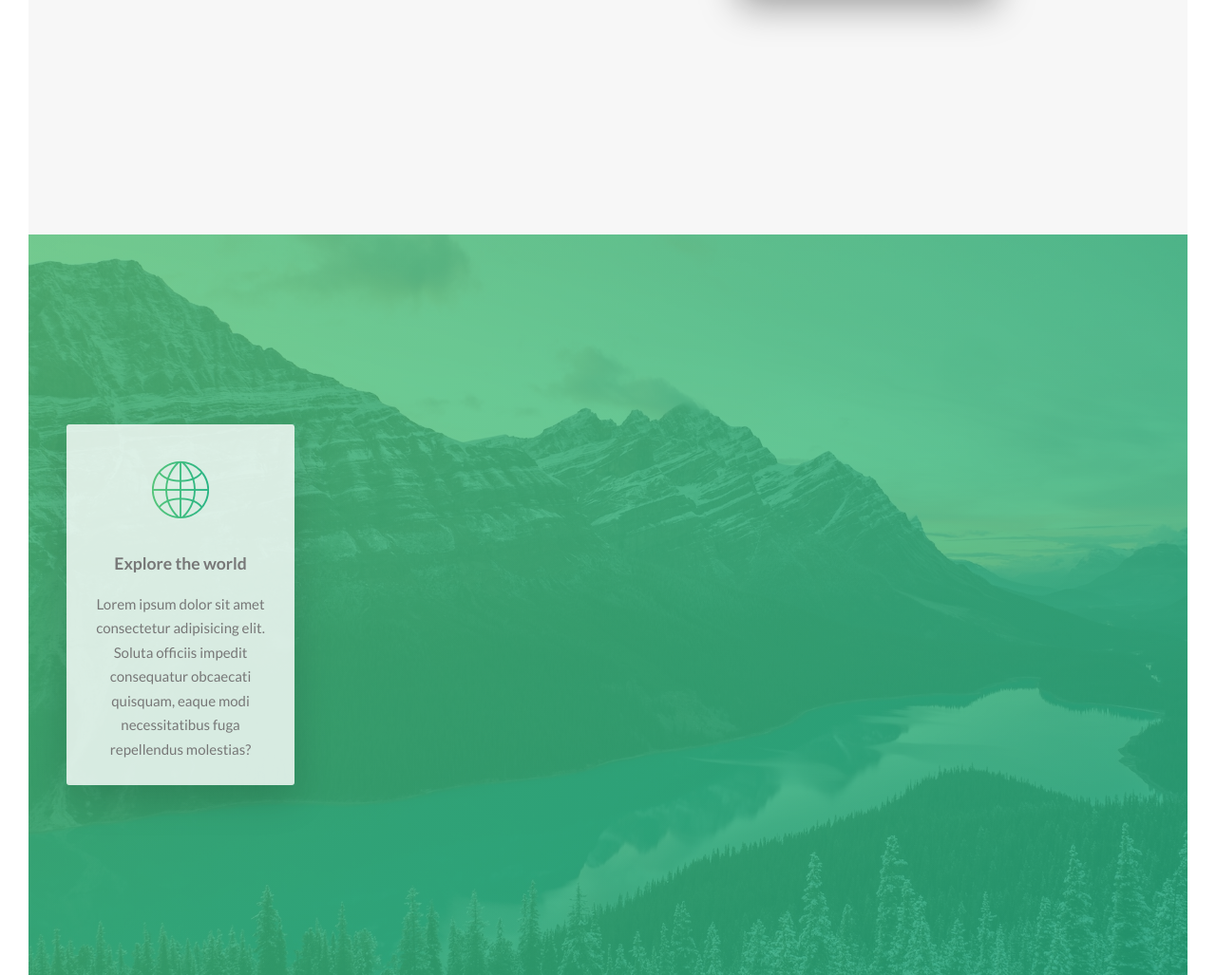
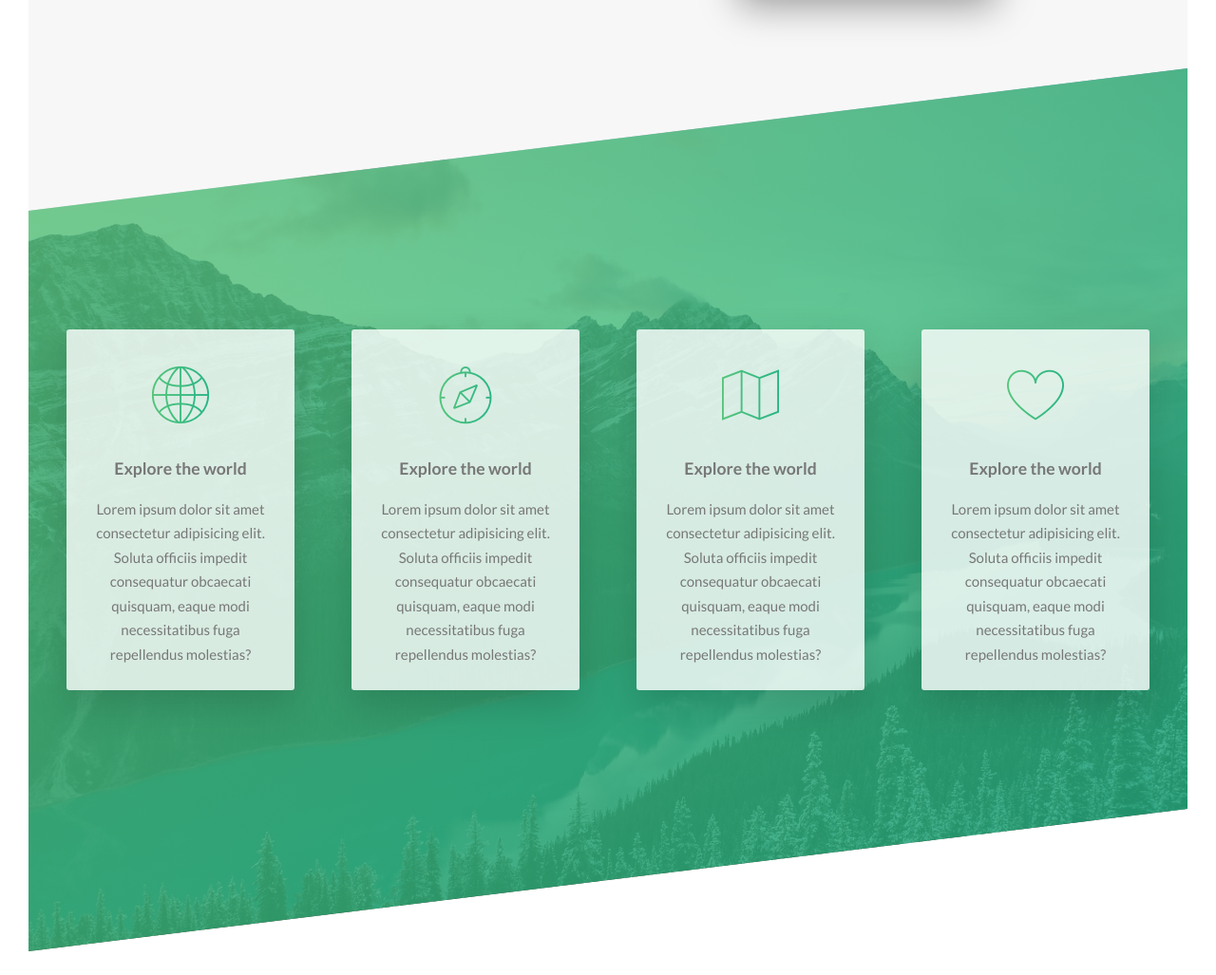
Before and after one commit to Vattghern203/advanced-css_nature-project, a website: page index.html in a window 1280 px wide. Shown: the part 1310-2337 px from the top of the page at 95% size. After the commit the page ends 2312 px from the top, so only its background shows below. Drawn offline with Linux system fonts and the light colour scheme.

Commit message:
direct selector, clip-path alternative (skew)

```diff
--- a/index.html
+++ b/index.html
@@ -74,6 +74,36 @@
                     <div class="col-1-of-4">
                         <div class="feature-box">
                             <em class="feature-box__icon icon-basic-world"></em>
+                            <h3 class="heading-tertiary u-margin-bottom-small">Explore the world</h3>
+                            <p class="feature-box__text">
+                                Lorem ipsum dolor sit amet consectetur adipisicing elit. Soluta officiis impedit consequatur obcaecati quisquam, eaque modi necessitatibus fuga repellendus molestias?
+                            </p>
+                        </div>
+                    </div>
+
+                    <div class="col-1-of-4">
+                        <div class="feature-box">
+                            <em class="feature-box__icon icon-basic-compass"></em>
+                            <h3 class="heading-tertiary u-margin-bottom-small">Explore the world</h3>
+                            <p class="feature-box__text">
+                                Lorem ipsum dolor sit amet consectetur adipisicing elit. Soluta officiis impedit consequatur obcaecati quisquam, eaque modi necessitatibus fuga repellendus molestias?
+                            </p>
+                        </div>
+                    </div>
+
+                    <div class="col-1-of-4">
+                        <div class="feature-box">
+                            <em class="feature-box__icon icon-basic-map"></em>
+                            <h3 class="heading-tertiary u-margin-bottom-small">Explore the world</h3>
+                            <p class="feature-box__text">
+                                Lorem ipsum dolor sit amet consectetur adipisicing elit. Soluta officiis impedit consequatur obcaecati quisquam, eaque modi necessitatibus fuga repellendus molestias?
+                            </p>
+                        </div>
+                    </div>
+
+                    <div class="col-1-of-4">
+                        <div class="feature-box">
+                            <em class="feature-box__icon icon-basic-heart"></em>
                             <h3 class="heading-tertiary u-margin-bottom-small">Explore the world</h3>
                             <p class="feature-box__text">
                                 Lorem ipsum dolor sit amet consectetur adipisicing elit. Soluta officiis impedit consequatur obcaecati quisquam, eaque modi necessitatibus fuga repellendus molestias?
--- a/sass/pages/_home.scss
+++ b/sass/pages/_home.scss
@@ -12,4 +12,11 @@
         rgba($color-primary-dark, 0.8)),
         url(../img/nat-4.jpg);
         background-size: cover;
+
+    transform: skewY(-7deg);
+    margin-top: -10rem;
+
+    & > * {
+        transform: skewY(7deg);
+    }
 }
```
Also changed, not shown: css/style.css.
